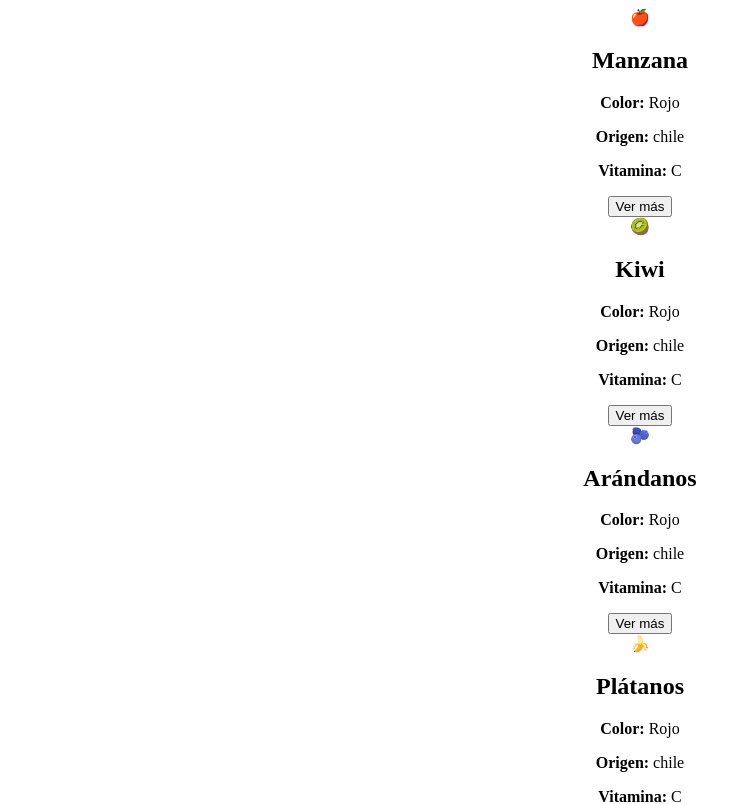
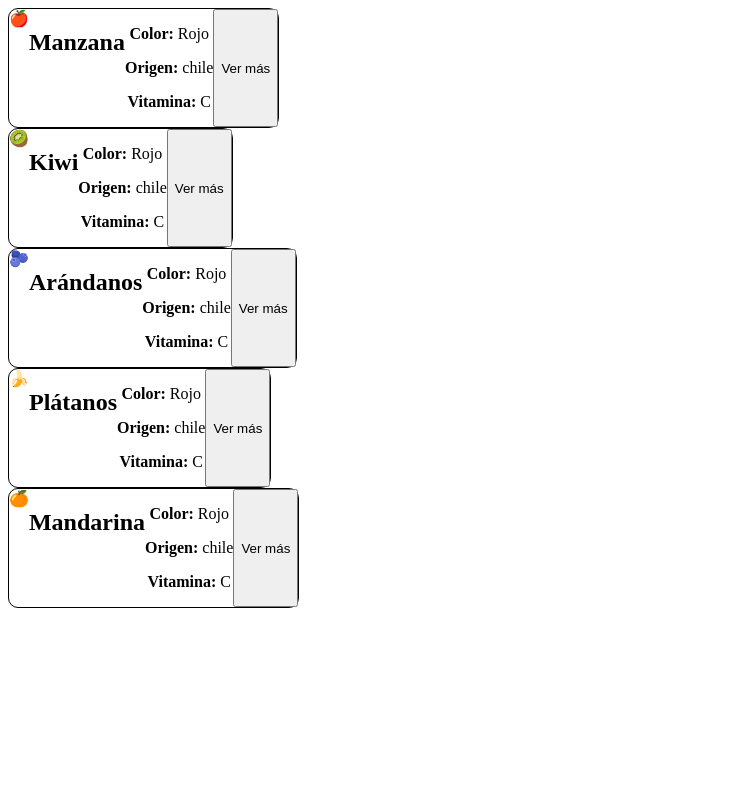
Before and after one commit to VSefni/my-first-react-proyect, a React (Vite) app in the folder my-first-react-project/: page / in a window 1280 px wide. Shown: the top 804 px of the page, without its empty margins (0-751 px from the left). Built offline with nearby package versions, Linux system fonts and the light colour scheme.

Commit message:
intento de estilos a la clase Fruta.css

```diff
--- a/my-first-react-project/src/CatalogoFrutas.jsx
+++ b/my-first-react-project/src/CatalogoFrutas.jsx
@@ -6,7 +6,9 @@ function CatalogoFrutas({fruta}) {
         <div className="catalogoFrutas">
             <div className="fruta-card">
                 <div className="fruta-emoji">{fruta.emoji}</div>
-                <h2 className="fruta-nombre">{fruta.nombre}</h2>
+                <h2 onClick={()=>{
+                    console.log("h2")
+                }} className="fruta-nombre">{fruta.nombre}</h2>
                 <div className="fruta-info">
                     <p><strong>Color:</strong> {fruta.color}</p>
                     <p><strong>Origen:</strong> {fruta.origen}</p>
--- a/my-first-react-project/src/Fruta.css
+++ b/my-first-react-project/src/Fruta.css
@@ -0,0 +1,7 @@
+.fruta-card {
+    display: flex;
+    border: 1px solid black;
+    border-radius: 10px;
+    width: fit-content;
+    justify-content: space-between;
+}
```
